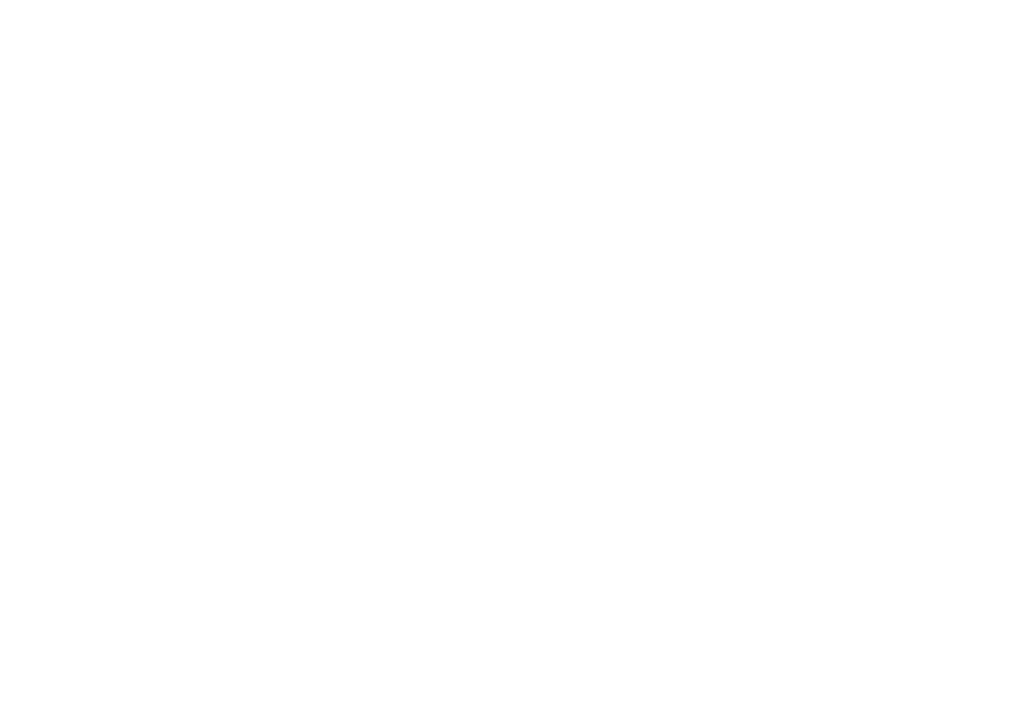
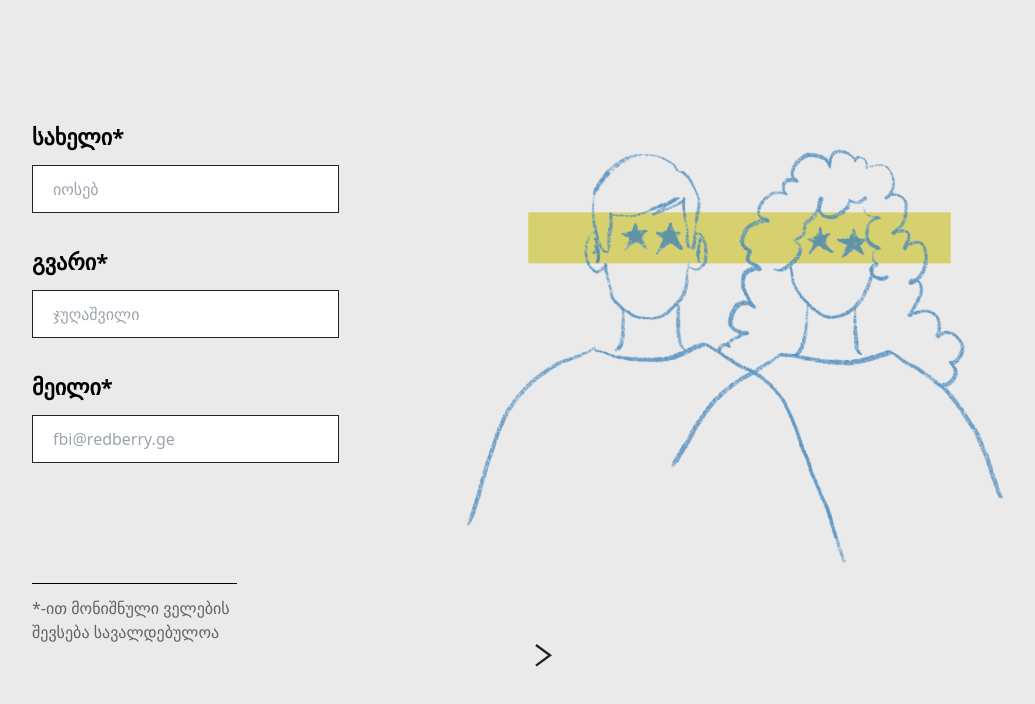
Before and after one commit to giosurmanidze/Covid-Questionaire, a Vue app: page /private-info in a window 1280 px wide. Before the commit this address had no page. Shown: the top 704 px of the page, without its empty margins (96-1131 px from the left). Built offline with nearby package versions, Linux system fonts and the light colour scheme.

Commit message:
style/private info page

```diff
--- /dev/null
+++ b/src/pages/PrivateInfo.vue
@@ -0,0 +1,56 @@
+<template>
+  <div class="w-full flex justify-center h-screen bg-[#EAEAEA]">
+    <div class="w-[80%] pt-14">
+      <form>
+        <div class="flex justify-between">
+          <div class="pt-16 flex flex-col gap-16 w-[40%]">
+            <div class="flex flex-col gap-8">
+              <div class="flex flex-col gap-3">
+                <strong class="text-[22px]">სახელი<span>*</span></strong>
+                <input
+                  type="text"
+                  placeholder="იოსებ"
+                  class="w-[75%] h-12 border-[0.8px] border-[#232323] pl-5 outline-none"
+                />
+              </div>
+
+              <div class="flex flex-col gap-3">
+                <strong class="text-[22px]">გვარი<span>*</span></strong>
+                <input
+                  type="text"
+                  placeholder="ჯუღაშვილი"
+                  class="w-[75%] h-12 border-[0.8px] border-[#232323] pl-5 outline-none"
+                />
+              </div>
+              <div class="flex flex-col gap-3">
+                <strong class="text-[22px]">მეილი<span>*</span></strong>
+                <input
+                  type="text"
+                  placeholder="fbi@redberry.ge"
+                  class="w-[75%] h-12 border-[0.8px] border-[#232323] pl-5 outline-none"
+                />
+              </div>
+            </div>
+            <div class="pt-14 w-[50%]">
+              <div class="w-full h-[1px] bg-[#000000]"></div>
+              <p class="pt-3 text-[#626262]">*-ით მონიშნული ველების შევსება სავალდებულოა</p>
+            </div>
+          </div>
+          <div class="w-[60%]">
+            <img src="../assets/Group 5.svg" alt="" />
+          </div>
+        </div>
+
+        <div class="flex justify-center gap-16">
+          <button type="submit">
+            <img src="../assets/Vector 2.svg" />
+          </button>
+        </div>
+      </form>
+    </div>
+  </div>
+</template>
+
+<script>
+export default {}
+</script>
--- a/src/router/index.js
+++ b/src/router/index.js
@@ -1,5 +1,6 @@
 import { createRouter, createWebHistory } from 'vue-router'
 import Home from '../pages/Home.vue'
+import PrivateInfo from '../pages/PrivateInfo.vue'
 
 const router = createRouter({
   history: createWebHistory(import.meta.env.BASE_URL),
@@ -8,6 +9,11 @@
       path: '/',
       name: 'home',
       component: Home
+    },
+    {
+      path: '/private-info',
+      name: 'private-info',
+      component: PrivateInfo
     }
   ]
 })
```
Also changed, not shown: src/assets/Group 5.svg (added), src/assets/Vector 2.svg (added).
